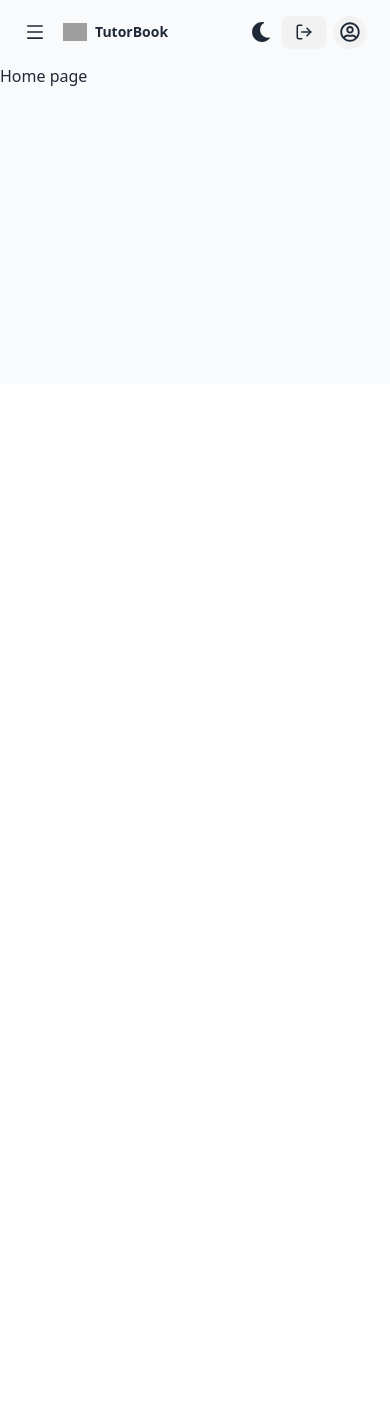
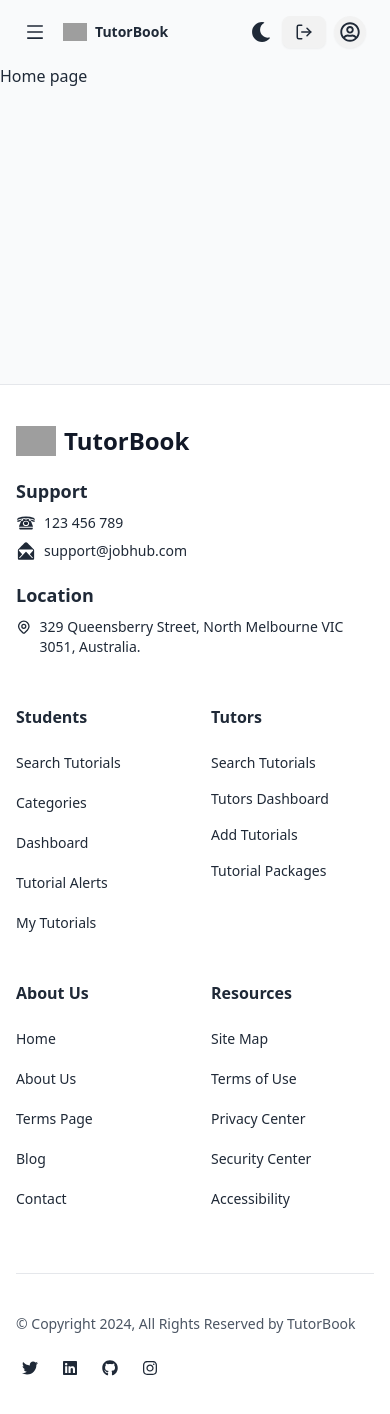
Before and after one commit to AskatAsh/Tutor-Book-Client, a React (Vite) app: page / in a window 390 px wide. Shown: the top 1414 px of the page. Before the commit the page ends 844 px from the top, so only its background shows below. Built offline with nearby package versions, Linux system fonts and the light colour scheme; grey boxes are pictures that could not be loaded.

Commit message:
added responsive footer section with social links in mainlayout

```diff
--- /dev/null
+++ b/src/components/Footer.jsx
@@ -0,0 +1,206 @@
+import { FaGithub, FaInstagram, FaLinkedin, FaTwitter } from "react-icons/fa";
+import FooterLinks from './FooterLinks';
+import { HiOutlineLocationMarker } from "react-icons/hi";
+import { IoIosMailOpen } from "react-icons/io";
+import { GiRotaryPhone } from "react-icons/gi";
+
+const Footer = () => {
+    return (
+        <footer className="py-10 bg-white dark:bg-gray-950 sm:pt-16 lg:pt-24 border-t border-t-gray-200 dark:border-t-gray-800">
+      <div className="px-4 mx-auto sm:px-6 lg:px-8 max-w-7xl">
+        <div className="grid grid-cols-2 md:grid-cols-4 lg:grid-cols-12 gap-y-12 gap-x-8 xl:gap-x-12">
+          <div className="col-span-2 md:col-span-4 xl:pr-8">
+            <div className="flex items-center gap-2">
+              <img className="w-10 h-auto" src="https://i.ibb.co.com/XjzVKGf/icons8-training-100.png" alt="Tutor Book logo" />
+              <strong className="text-2xl text-gray-900 dark:text-gray-300">
+                TutorBook
+              </strong>
+            </div>
+
+            <div className="text-gray-800 dark:text-gray-500 mt-5 space-y-2">
+              <h4 className="font-semibold text-lg dark:text-gray-400">
+                Support
+              </h4>
+              <p className="flex items-start gap-2">
+                <GiRotaryPhone size={20} />
+                <span className="text-sm">123 456 789</span>
+              </p>
+              <p className="flex items-start gap-2">
+                <IoIosMailOpen size={20} />
+                <span className="text-sm">support@jobhub.com</span>
+              </p>
+            </div>
+            <div className="text-gray-800 dark:text-gray-500 mt-5 space-y-2 mr-4">
+              <h4 className="font-semibold text-lg dark:text-gray-400">
+                Location
+              </h4>
+              <p className="flex items-start gap-2">
+                <HiOutlineLocationMarker size={20} />
+                <span className="text-sm">
+                  329 Queensberry Street, North Melbourne VIC 3051, Australia.
+                </span>
+              </p>
+            </div>
+          </div>
+
+          <div className="lg:col-span-2">
+            <h4 className="text-base font-semibold text-gray-800 dark:text-gray-400">
+              Students
+            </h4>
+
+            <ul className="mt-6 space-y-5">
+              <li>
+                <FooterLinks linkText="Search Tutorials" linkPath="#" />
+              </li>
+
+              <li>
+                <FooterLinks linkText="Categories" linkPath="#" />
+              </li>
+
+              <li>
+                <FooterLinks linkText="Dashboard" linkPath="#" />
+              </li>
+
+              <li>
+                <FooterLinks linkText="Tutorial Alerts" linkPath="#" />
+              </li>
+              <li>
+                <FooterLinks linkText="My Tutorials" linkPath="#" />
+              </li>
+            </ul>
+          </div>
+
+          <div className="lg:col-span-2">
+            <h4 className="text-base font-semibold text-gray-800 dark:text-gray-400">
+              Tutors
+            </h4>
+
+            <ul className="mt-6 space-y-4">
+              <li>
+                <FooterLinks linkText="Search Tutorials" linkPath="#" />
+              </li>
+
+              <li>
+                <FooterLinks linkText="Tutors Dashboard" linkPath="#" />
+              </li>
+
+              <li>
+                <FooterLinks linkText="Add Tutorials" linkPath="#" />
+              </li>
+
+              <li>
+                <FooterLinks linkText="Tutorial Packages" linkPath="#" />
+              </li>
+            </ul>
+          </div>
+
+          <div className="lg:col-span-2">
+            <h4 className="text-base font-semibold text-gray-800 dark:text-gray-400">
+              About Us
+            </h4>
+
+            <ul className="mt-6 space-y-5">
+              <li>
+                <FooterLinks linkText="Home" linkPath="#" />
+              </li>
+
+              <li>
+                <FooterLinks linkText="About Us" linkPath="#" />
+              </li>
+
+              <li>
+                <FooterLinks linkText="Terms Page" linkPath="#" />
+              </li>
+
+              <li>
+                <FooterLinks linkText="Blog" linkPath="#" />
+              </li>
+              <li>
+                <FooterLinks linkText="Contact" linkPath="#" />
+              </li>
+            </ul>
+          </div>
+
+          <div className="lg:col-span-2">
+            <h4 className="text-base font-semibold text-gray-800 dark:text-gray-400">
+              Resources
+            </h4>
+
+            <ul className="mt-6 space-y-5">
+              <li>
+                <FooterLinks linkText="Site Map" linkPath="#" />
+              </li>
+
+              <li>
+                <FooterLinks linkText="Terms of Use" linkPath="#" />
+              </li>
+
+              <li>
+                <FooterLinks linkText="Privacy Center" linkPath="#" />
+              </li>
+
+              <li>
+                <FooterLinks linkText="Security Center" linkPath="#" />
+              </li>
+              <li>
+                <FooterLinks linkText="Accessibility" linkPath="#" />
+              </li>
+            </ul>
+          </div>
+        </div>
+
+        <hr className="mt-16 mb-10 border-gray-200 dark:border-gray-800" />
+
+        <div className="sm:flex sm:items-center sm:justify-between">
+          <p className="text-sm text-gray-600 dark:text-gray-500">
+            © Copyright 2024, All Rights Reserved by TutorBook
+          </p>
+
+          <ul className="flex items-center mt-5 space-x-3 md:order-3 sm:mt-0">
+            <li>
+              <a
+                href="#"
+                title=""
+                className="flex items-center justify-center text-gray-800 dark:text-gray-500 bg-transparent w-7 h-7 group"
+              >
+                <FaTwitter className="w-full group-hover:text-green-500 transition-all duration-300" />
+              </a>
+            </li>
+
+            <li>
+              <a
+                href="#"
+                title=""
+                className="flex items-center justify-center text-gray-800 dark:text-gray-500 bg-transparent w-7 h-7 group"
+              >
+                <FaLinkedin className="w-full group-hover:text-green-500 transition-all duration-300" />
+              </a>
+            </li>
+
+            <li>
+              <a
+                href="#"
+                title=""
+                className="flex items-center justify-center text-gray-800 dark:text-gray-500 bg-transparent w-7 h-7 group"
+              >
+                <FaGithub className="w-full group-hover:text-green-500 transition-all duration-300" />
+              </a>
+            </li>
+
+            <li>
+              <a
+                href="#"
+                title=""
+                className="flex items-center justify-center text-gray-800 dark:text-gray-500 bg-transparent w-7 h-7 group"
+              >
+                <FaInstagram className="w-full group-hover:text-green-500 transition-all duration-300" />
+              </a>
+            </li>
+          </ul>
+        </div>
+      </div>
+    </footer>
+    );
+};
+
+export default Footer;
--- /dev/null
+++ b/src/components/FooterLinks.jsx
@@ -0,0 +1,25 @@
+import { IoIosArrowRoundForward } from "react-icons/io";
+import { Link } from "react-router-dom";
+import { PropTypes } from 'prop-types';
+
+const FooterLinks = (props) => {
+    const {linkText, linkPath = "#"} = props;
+  return (
+    <Link
+      to={linkPath}
+      title={linkText}
+      className="flex items-center text-sm text-gray-800 dark:text-gray-500 transition-all duration-200 hover:text-green-600 hover:dark:text-green-500 focus:text-green-600 group"
+    >
+      <span className="w-0 overflow-hidden group-hover:w-5 text-xl transition-[width] duration-200">
+        <IoIosArrowRoundForward />
+      </span>
+      <span>{linkText}</span>
+    </Link>
+  );
+};
+
+FooterLinks.propTypes = {
+    linkText: PropTypes.string,
+    linkPath: PropTypes.string,
+}
+export default FooterLinks;
--- a/src/layouts/MainLayout.jsx
+++ b/src/layouts/MainLayout.jsx
@@ -1,5 +1,6 @@
 import { Outlet } from "react-router-dom";
 import Navbar from "../components/Navbar";
+import Footer from './../components/Footer';
 
 const MainLayout = () => {
     return (
@@ -13,7 +14,7 @@ const MainLayout = () => {
             </main>
 
             {/* Footer section */}
-            <div></div>
+            <Footer />
         </div>
     );
 };
```
